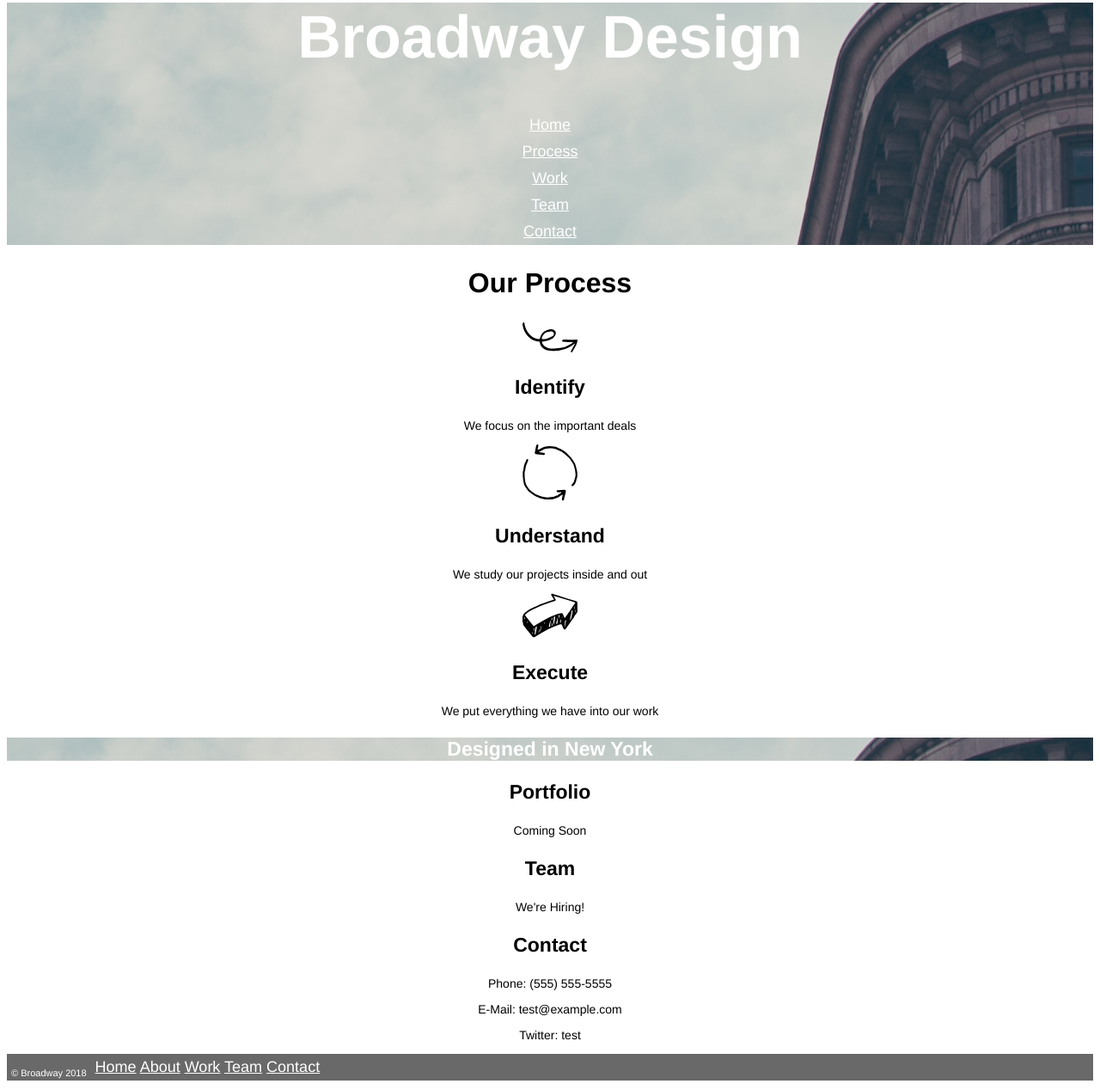
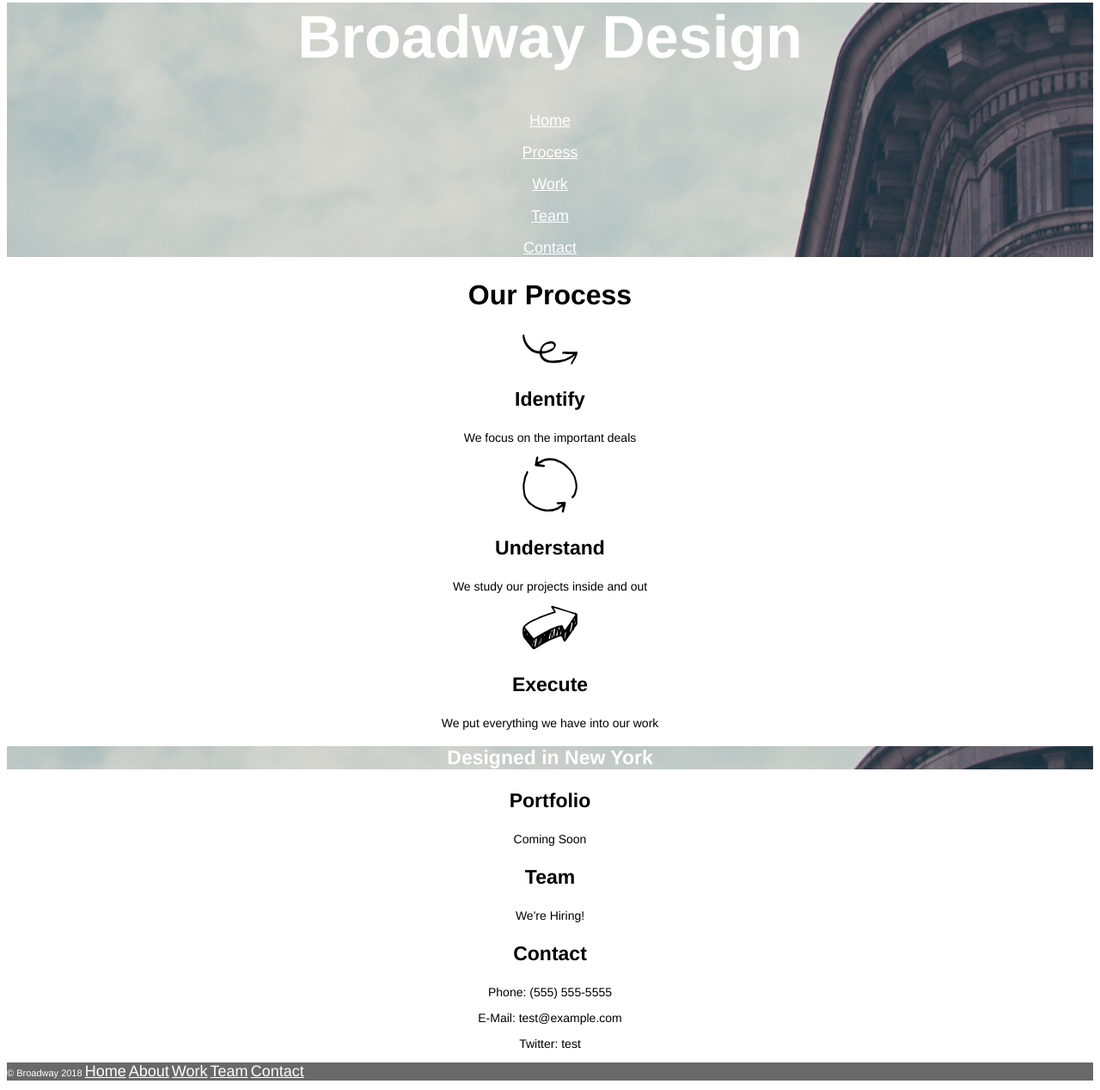
Before and after one commit to rhinocrown/broadway, a plain HTML site: page index.html in a window 1280 px wide. Shown: the part 44-1312 px from the top of the page at 86% size. Drawn offline with Linux system fonts and the light colour scheme.

Commit message:
Finalized styles

```diff
--- a/index.html
+++ b/index.html
@@ -9,47 +9,71 @@
     <div class="header" id="header">
       <h1>Broadway Design</h1>
       <nav>
-        <li><a href="#">Home</a></li>
-        <li><a href="#">Process</a></li>
-        <li><a href="#">Work</a></li>
-        <li><a href="#">Team</a></li>
-        <li><a href="#">Contact</a></li>
+        <p><a class="btn-nav" href="#">Home</a></p>
+        <p><a class="btn-nav" href="#process">Process</a></p>
+        <p><a class="btn-nav" href="#work">Work</a></p>
+        <p><a class="btn-nav" href="#team">Team</a></p>
+        <p><a class="btn-nav" href="#contact">Contact</a></p>
       </nav>
     </div>
-    <div>
+
+    <div class="supporting" id="process">
       <h2>Our Process</h2>
+      <div class="supporting-item">
         <img src="./resources/images/identify.svg" alt="curly cew line" >
         <h3>Identify</h3>
         <p>We focus on the important deals</p>
+      </div>
+
+      <div class="supporting-item">
         <img src="./resources/images/understand.svg" alt="two arrows in a circle">
         <h3>Understand</h3>
         <p>We study our projects inside and out</p>
+      </div>
+
+      <div class="supporting-item">
         <img src="./resources/images/execute.svg" alt="arrow pointing" >
         <h3>Execute</h3>
         <p>We put everything we have into our work</p>
       </div>
-    <div class="mid-page">
-      <h3>Designed in New York</h3>
     </div>
-    <div>
+
+    <div class="header">
+      <h2>Designed in New York</h2>
+    </div>
+
+    <div class="supporting" id="work">
+      <div class="supporting-item">
         <h3>Portfolio</h3>
         <p>Coming Soon</p>
+      </div>
+    </div>
+
+    <div class="supporting" id="team">
+      <div class="supporting-item">
         <h3>Team</h3>
         <p>We're Hiring!</p>
+      </div>
+    </div>
+
+    <div class="supporting" id="contact">
+      <div class="supporting-item">
         <h3>Contact</h3>
         <p>Phone: (555) 555-5555</p>
         <p>E-Mail: test@example.com</p>
         <p>Twitter: test</p>
       </div>
-    <footer>
-      <p>&copy; Broadway 2018</p>
-      <nav>
-          <a href="#header">Home<a/>
-          <a href="#header">About<a/>
-          <a href="#header">Work<a/>
-          <a href="#header">Team<a/>
-          <a href="#header">Contact<a/>
-      </nav>
-    </footer>
+    </div>
+
+    <div class="footer">
+      <p>
+        &copy; Broadway 2018
+        <a class="btn-nav" href="#">Home<a/>
+        <a class="btn-nav" href="#">About<a/>
+        <a class="btn-nav" href="#work">Work<a/>
+        <a class="btn-nav" href="#team">Team<a/>
+        <a class="btn-nav" href="#contact">Contact<a/>
+      </p>
+    </div>
   </body>
 </html>
--- a/resources/css/style.css
+++ b/resources/css/style.css
@@ -1,58 +1,51 @@
 body {
   font-family: Helvetica;
-  text-align: center;
+}
+
+h1,
+h2,
+h3 {
+  font-weight: bold;
 }
 
 .header {
   background-image: url(../images/the-flatiron-building.png);
   color: white;
-}
-
-.header nav li {
-  list-style-type: none;
-  padding: 5px;
+  text-align: center;
 }
 
 h1 {
   font-size: 70px;
-  font-weight: bold;
   color: white;
 }
 
-a {
+.supporting {
+  text-align: center;
+}
+
+.supporting h2 {
+  font-size: 32px;
+}
+
+.supporting h3 {
+  font-size: 23px;
+}
+
+.supporting-item p {
+  font-size: 14px;
+}
+
+.btn-nav {
   font-size: 18px;
   color: white;
 }
 
-h2 {
-  font-size: 32px;
-  font-weight: bold;
+.header h2 {
+  font-size: 23px;
 }
 
-h3 {
-  font-size: 23px;
-  font-weight: bold;
-}
-
-p {
-  font-size: 14px;
-}
-
-.mid-page {
-  background-image: url(../images/the-flatiron-building.png);
+.footer {
+  background-color: dimgray;
+  font-size: 11px;
   color: white;
 }
-
-footer {
-    color: white;
-    background-color: dimgray;
-    text-align: left;
-    font-size: 11px;
-    padding: 5px;
-}
-
-footer p {
-  font-size: 11px;
-  float: left;
-  padding-right: 10px;
-}
```
Lines whose indentation alone changed are shown as unchanged.
